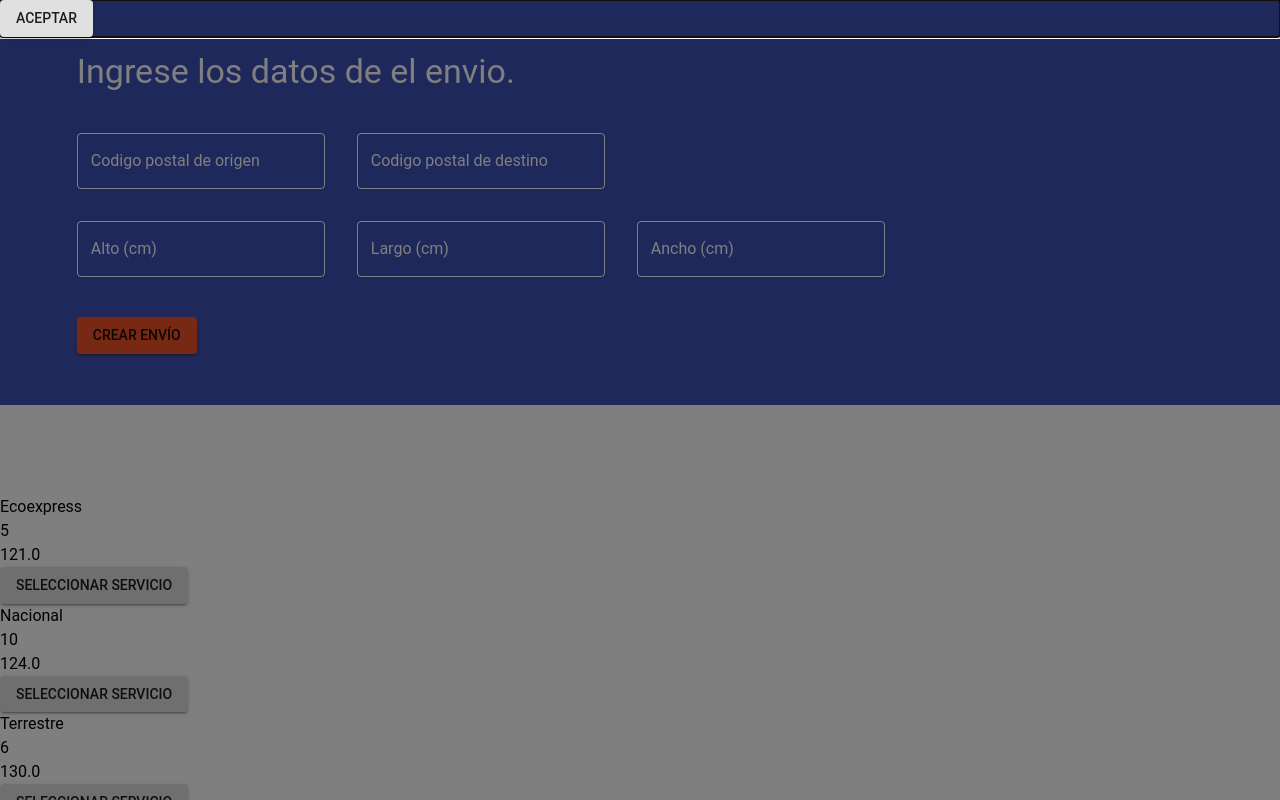
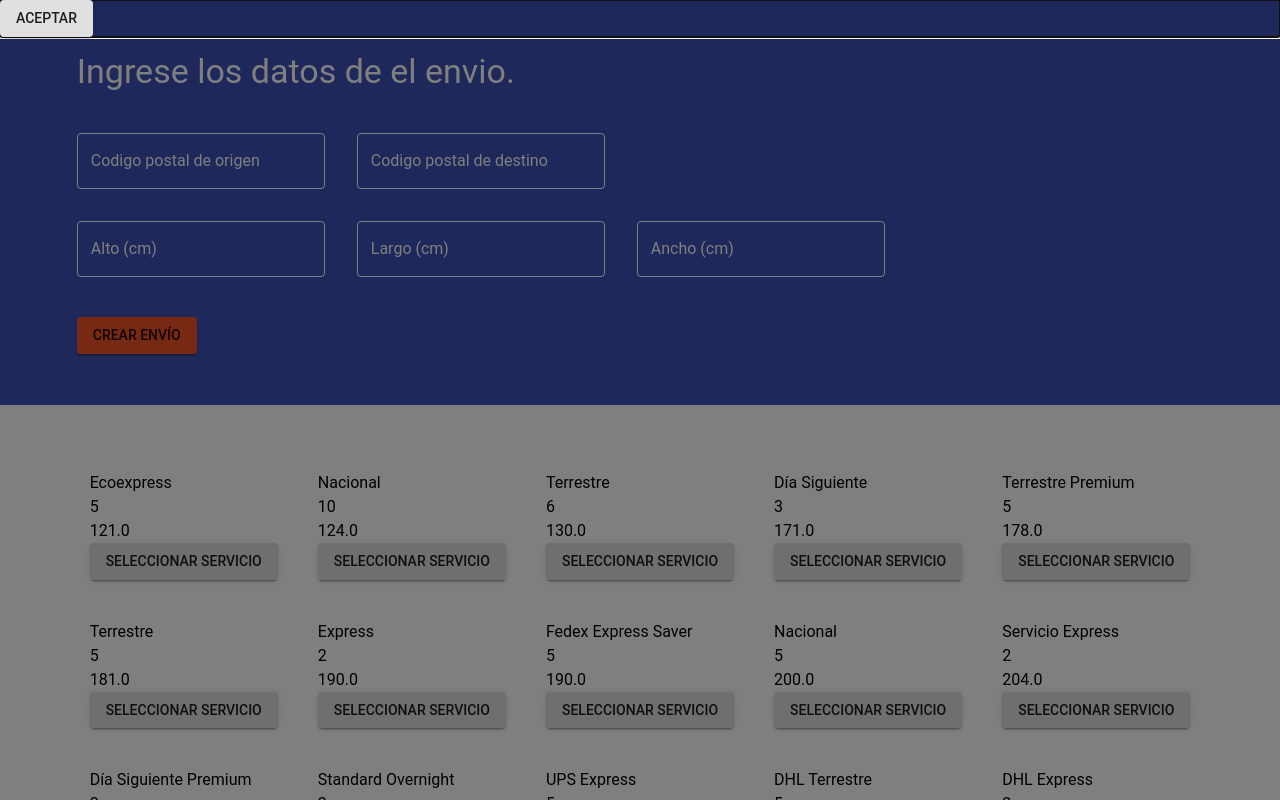
Before and after one commit to srengifo79/sky-drop-test, a React (Create React App) app: page / in a window 1280 px wide. Shown: the top 800 px of the page. Built offline with nearby package versions, Linux system fonts and the light colour scheme.

Commit message:
shipment list styles

```diff
--- a/src/components/organisms/shipmentsList/ShipmentList.tsx
+++ b/src/components/organisms/shipmentsList/ShipmentList.tsx
@@ -1,5 +1,10 @@
-import React from "react";
+import { FC } from "react";
+import { createStyles, makeStyles, Theme } from "@material-ui/core/styles";
+import { Grid } from "@material-ui/core";
+
 import ShipmentItem from "../shipmentItem/ShipmentItem";
+
+const useStyles = makeStyles((theme: Theme) => createStyles({}));
 
 export type ShipmentRate = {
   id: string;
@@ -50,11 +55,13 @@ const sortShipments = (shipments: Array<ShipmentRate>) => {
   return shipments;
 };
 
-const ShipmentList = ({ shipments }: Props) => {
+const ShipmentList: FC<Props> = ({ shipments }) => {
+  const styles = useStyles();
   return (
-    <div>
+    <Grid container spacing={5} justifyContent="center">
       {shipments.length > 0 &&
         sortShipments(shipments).map(({ attributes, id }) => (
+          <Grid item>
             <ShipmentItem
               key={id}
               id={parseInt(id)}
@@ -62,8 +69,9 @@ const ShipmentList = ({ shipments }: Props) => {
               days={attributes.days || 0}
               total={attributes.total_pricing || ""}
             />
+          </Grid>
         ))}
-    </div>
+    </Grid>
   );
 };
 
--- a/src/templates/LandingTemplate.tsx
+++ b/src/templates/LandingTemplate.tsx
@@ -32,7 +32,7 @@ const LandingTemplate: FC<Props> = ({
         primaryBtnText={modalProperties.primaryBtnText}
         pdfGuideLink={modalProperties.pdfGuideLink}
       />
-      <Grid container spacing={5} direction="column">
+      <Grid container spacing={2} direction="column">
         <Grid item>
           <ShipmentForm onSubmit={handleShipmentSubmit} />
         </Grid>
```
Lines whose indentation alone changed are shown as unchanged.
